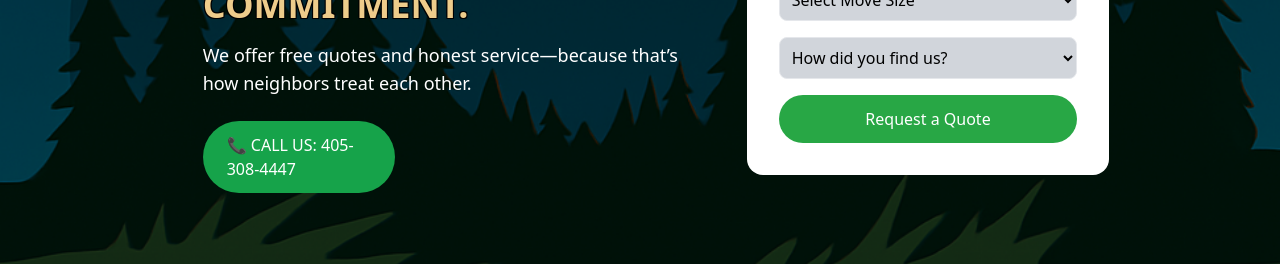
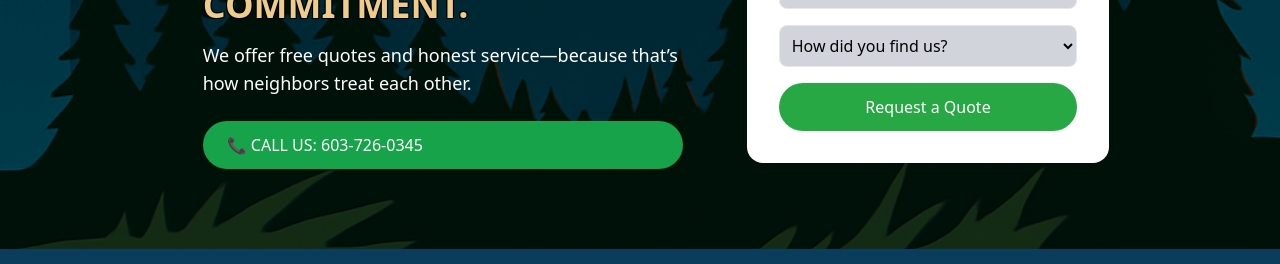
Before and after one commit to hebristeandaniela/MovingCompanyWebsite, a Next.js app: page /requestQuote in a window 1280 px wide. Shown: the part 840-1104 px from the top of the page. Built offline with nearby package versions, Linux system fonts and the light colour scheme.

Commit message:
Modificari

```diff
--- a/app/aboutus/page.tsx
+++ b/app/aboutus/page.tsx
@@ -80,7 +80,7 @@ export default function AboutUs() {
                         wherever we can. Follow us to see how we give back as we grow!
                     </p>
                     <a
-                        href="https://www.instagram.com/yourcompany"
+                        href="https://www.facebook.com/share/15kvvMn7ra/?mibextid=wwXIfr"
                         target="_blank"
                         rel="noopener noreferrer"
                         className="inline-block bg-yellow-200 text-blue-900 font-semibold px-6 py-3 rounded-full hover:bg-yellow-300 transition"
--- a/app/contact/page.tsx
+++ b/app/contact/page.tsx
@@ -59,7 +59,7 @@ export default function ContactCTA() {
         </p>
         <div className="flex flex-col sm:flex-row gap-4">
           <a
-            href=""
+            href="/requestQuote"
             target="_blank"
             className="bg-white text-[#007a9f] px-6 py-3 rounded-lg font-semibold shadow hover:bg-[#f4b88d] hover:text-white transition"
           >
@@ -75,6 +75,7 @@ export default function ContactCTA() {
 
 
         </div>
+
         <p className="text-white mt-5 max-w-md">
             Prefer email? Reach us at{" "}
             <a
@@ -84,6 +85,21 @@ export default function ContactCTA() {
               mountainmenmover@gmail.com
             </a>
           </p>
+
+
+{/* Yelp button (secondary CTA) */}
+        {/* Yelp button */}
+        <div className="mt-4">
+          <a
+            href="https://www.yelp.com/biz/mountain-men-movers-conway"
+            target="_blank"
+            rel="noopener noreferrer"
+            className="bg-[#a32525] text-white px-6 py-3 rounded-lg font-semibold shadow hover:bg-[#801616] transition inline-block"
+          >
+            ★ Read Our Reviews on Yelp
+          </a>
+        </div>
+
       </div>
 
       {/* Right column (FAQ) */}
--- a/app/payment/page.tsx
+++ b/app/payment/page.tsx
@@ -68,7 +68,7 @@ export default function PaymentOptions() {
                         className="bg-white rounded-xl shadow-md p-6 text-center hover:shadow-lg transition"
                     >
                         <div className="flex justify-center mb-4">{pay.icon}</div>
-                        <h3 className="text-xl font-semibold mb-2">{pay.title}</h3>
+                        <h3 className="text-black text-xl font-semibold mb-2">{pay.title}</h3>
                         <p className="text-gray-600 text-sm">{pay.description}</p>
                     </div>
                 ))}
--- a/app/requestQuote/page.tsx
+++ b/app/requestQuote/page.tsx
@@ -158,15 +158,13 @@ const requestQuote = () => {
                     We offer free quotes and honest service—because that’s how neighbors treat each other.</p>
 
                         <a
-                            href="tel:4053084447"
-                            className="inline-block md:w-2/5 bg-green-600 text-white px-6 py-3 rounded-full hover:bg-green-700 transition"
+                    href="tel:603-726-0345"
+                            className="inline-block bg-green-600 text-white px-6 py-3 rounded-full hover:bg-green-700 transition"
                         >
-                            📞 CALL US: 405-308-4447
+                    📞 CALL US: 603-726-0345
                         </a>
                     </div>
 
-
-            {/* Right Side - Form */}
             {/* Right Side - Form */}
             <form
                 ref={form}
@@ -204,7 +202,7 @@ const requestQuote = () => {
                     <option value="Cold Call">Cold Call</option>
                     <option value="Google Search">Google Search</option>
                     <option value="Facebook">Facebook</option>
-                    <option value="Instagram">Instagram</option>
+                    <option value="Yelp">Yelp</option>
                     <option value="Referral">Referral</option>
                     <option value="Returning Customer">Returning Customer</option>
                 </select>
```
